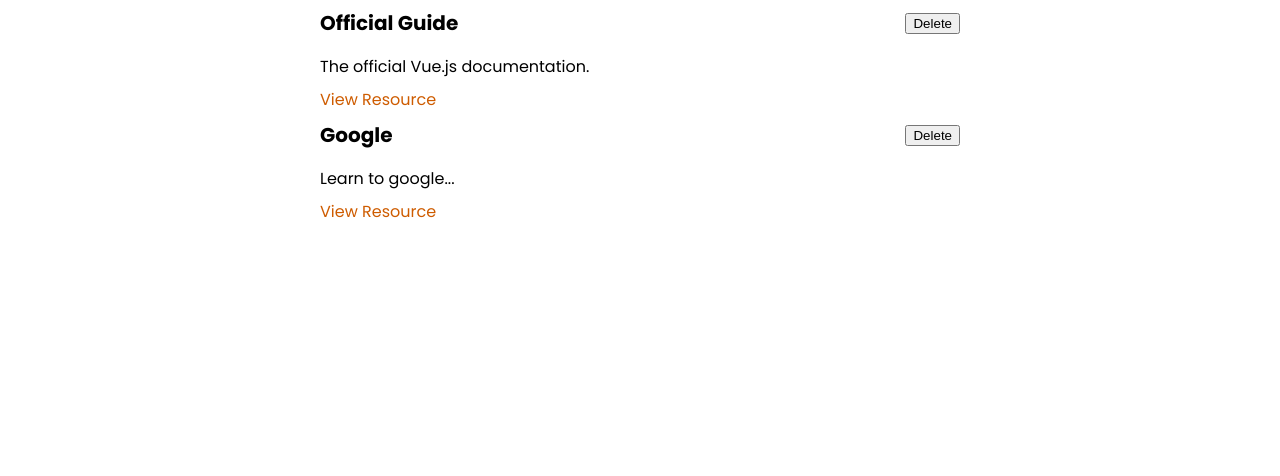
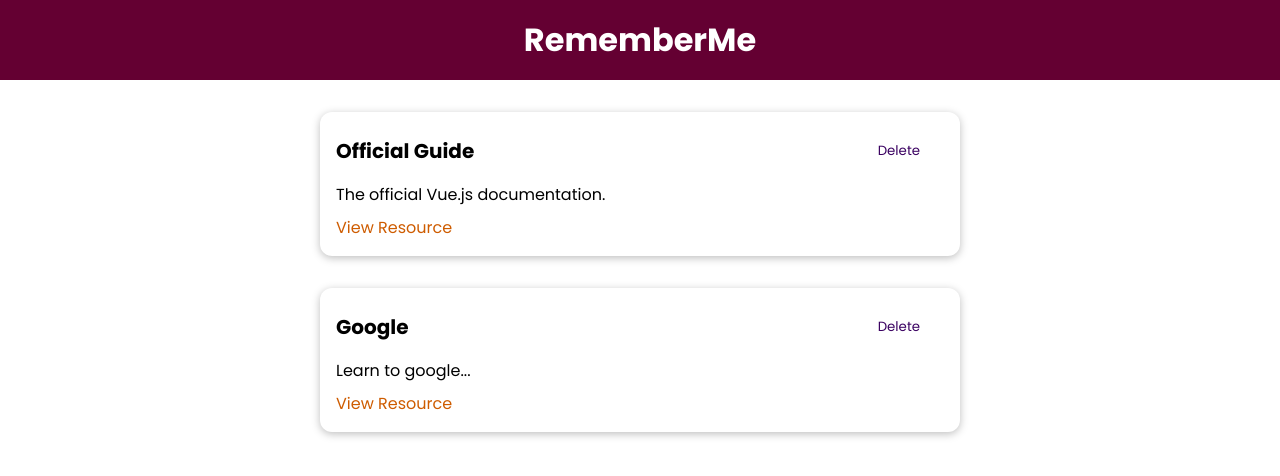
Before and after one commit to h2oi6v0i/vue_study, a Vue app in the folder 06PrjCmpStartingSetup/: page / in a window 1280 px wide. Shown: the top 476 px of the page. Built offline with nearby package versions, Linux system fonts and the light colour scheme.

Commit message:
[131-132] : TheHeader, BaseCard, BaseButton 추가

```diff
--- a/06PrjCmpStartingSetup/src/App.vue
+++ b/06PrjCmpStartingSetup/src/App.vue
@@ -1,14 +1,19 @@
 <template>
-  <!-- 2. resources가 storedResources가 된다. -->
-  <stored-resources :resources="storedResources" />
+  <div>
+    <the-header title="RememberMe"></the-header>
+    <!-- 2. resources가 storedResources가 된다. -->
+    <stored-resources :resources="storedResources" />
+  </div>
 </template>
 
 <script>
+import TheHeader from './components/layouts/TheHeader.vue';
 import StoredResources from './components/learning-resources/StoredResources.vue';
 
 export default {
   components: {
     StoredResources,
+    TheHeader,
   },
 
   data() {
--- /dev/null
+++ b/06PrjCmpStartingSetup/src/components/UI/BaseButton.vue
@@ -0,0 +1,41 @@
+<template>
+  <!-- 두 번째 -->
+  <button :type="type" :class="mode">
+    <slot></slot>
+  </button>
+</template>
+
+<script>
+export default {
+  /** 첫 번째 */
+  props: ['type', 'mode'],
+};
+</script>
+
+<style scoped>
+button {
+  padding: 0.75rem 1.5rem;
+  font-family: inherit;
+  background-color: #3a0061;
+  border: 1px solid #3a0061;
+  color: white;
+  cursor: pointer;
+}
+
+button:hover,
+button:active {
+  background-color: #270041;
+  border-color: #270041;
+}
+
+.flat {
+  background-color: transparent;
+  color: #3a0061;
+  border: none;
+}
+
+.flat:hover,
+.flat:active {
+  background-color: #edd2ff;
+}
+</style>
--- /dev/null
+++ b/06PrjCmpStartingSetup/src/components/UI/BaseCard.vue
@@ -0,0 +1,20 @@
+<template>
+  <!-- 일반적으로 이런 Base 컴포넌트는 전역 컴포넌트가 된다. -->
+  <div>
+    <slot></slot>
+  </div>
+</template>
+
+<script>
+export default {};
+</script>
+
+<style scoped>
+div {
+  border-radius: 12px;
+  box-shadow: 0 2px 8px rgba(0, 0, 0, 0.26);
+  padding: 1rem;
+  margin: 2rem auto;
+  max-width: 40rem;
+}
+</style>
--- /dev/null
+++ b/06PrjCmpStartingSetup/src/components/layouts/TheHeader.vue
@@ -0,0 +1,28 @@
+<template>
+  <!-- 앱 전체에 하나의 header만 만들 것이기 때문에 TheHeader이다. -->
+  <header>
+    <h1>{{ title }}</h1>
+  </header>
+</template>
+
+<script>
+export default {
+  props: ['title'],
+};
+</script>
+
+<style scoped>
+header {
+  width: 100%;
+  height: 5rem;
+  background-color: #640032;
+  display: flex;
+  justify-content: center;
+  align-items: center;
+}
+
+header h1 {
+  color: white;
+  margin: 0;
+}
+</style>
--- a/06PrjCmpStartingSetup/src/components/learning-resources/LearningResource.vue
+++ b/06PrjCmpStartingSetup/src/components/learning-resources/LearningResource.vue
@@ -1,21 +1,23 @@
 <template>
   <li>
-    <div>
+    <base-card>
       <header>
         <h3>{{ title }}</h3>
-        <button>Delete</button>
+        <base-button mode="flat">Delete</base-button>
       </header>
-    </div>
-    <p>{{ description }}</p>
-    <nav>
-      <a :href="link">View Resource</a>
-    </nav>
+      <p>{{ description }}</p>
+      <nav>
+        <a :href="link">View Resource</a>
+      </nav>
+    </base-card>
   </li>
 </template>
 
 <script>
+
 export default {
-  props: [ 'title', 'description', 'link' ],
+
+  props: ['title', 'description', 'link'],
 };
 </script>
 
--- a/06PrjCmpStartingSetup/src/main.js
+++ b/06PrjCmpStartingSetup/src/main.js
@@ -1,7 +1,12 @@
 import { createApp } from 'vue';
 
 import App from './App.vue';
+import BaseCard from './components/UI/BaseCard.vue';
+import BaseButton from './components/UI/BaseButton.vue';
 
 const app = createApp(App);
 
+app.component('base-card', BaseCard);
+app.component('base-button', BaseButton);
+
 app.mount('#app');
```
